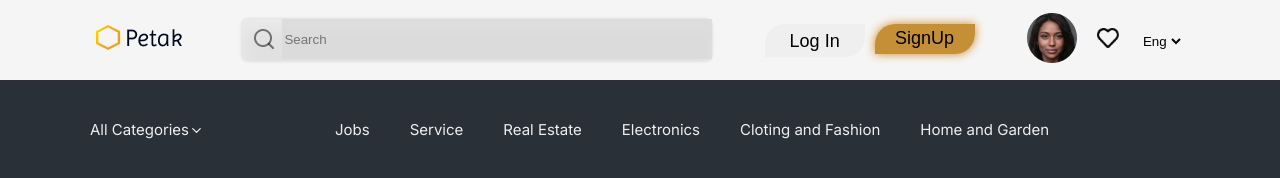
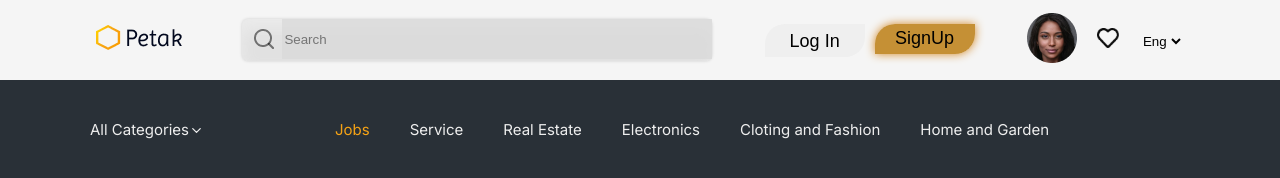
Before and after one commit to AnGu9192/petak, a React (Vite) app: page / in a window 1280 px wide. Shown: the top 178 px of the page. Built offline with nearby package versions, Linux system fonts and the light colour scheme.

Commit message:
Update Navbar.css

```diff
--- a/src/components/navbar/Navbar.css
+++ b/src/components/navbar/Navbar.css
@@ -11,8 +11,8 @@
 }
 
 
-.is-active {
-  color: #ff5800 !important;
+.active-link {
+  color: var(--secondaryColor) !important;
 }
 
 
```
